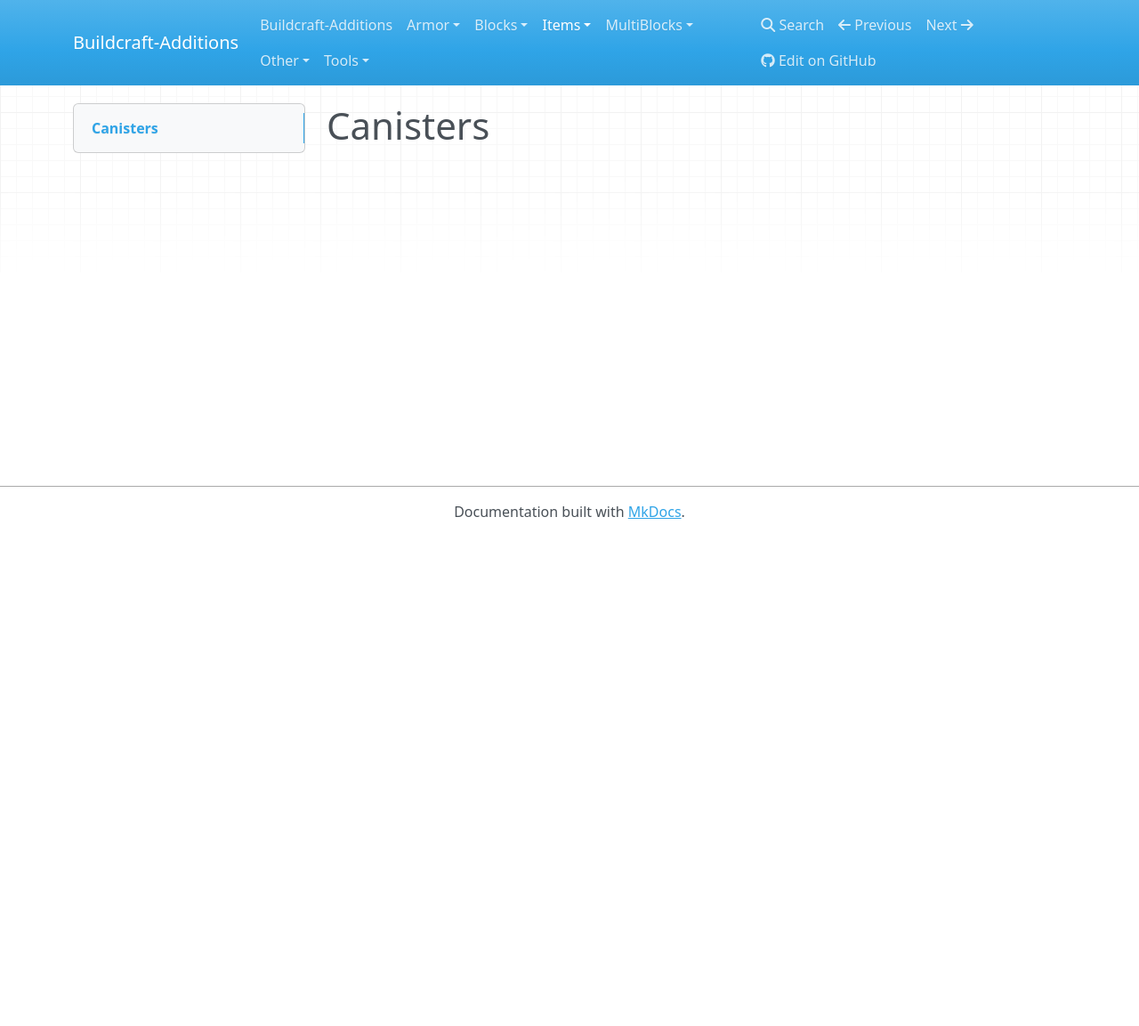
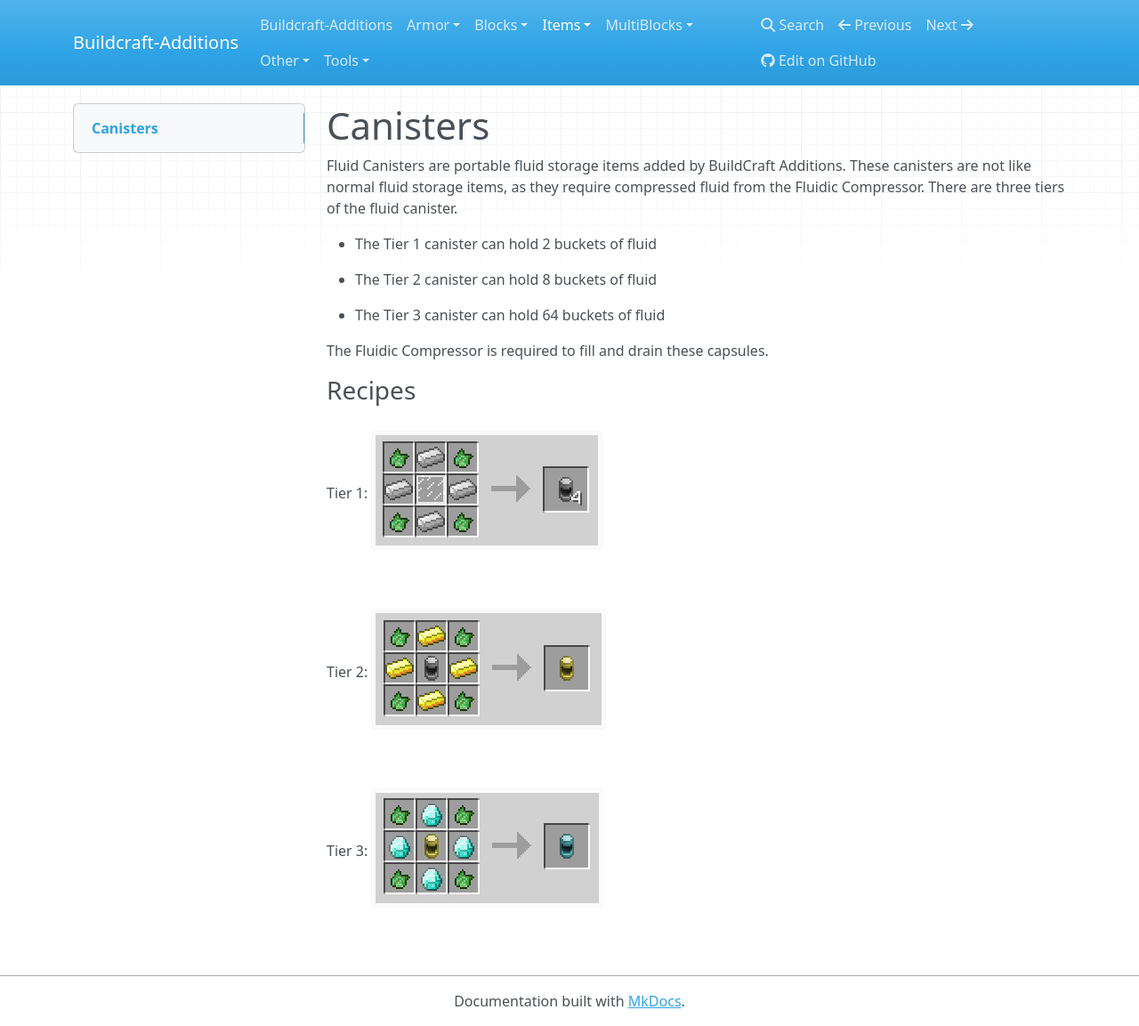
Before and after one commit to ModDocs/bca, an MkDocs documentation site: the page built from docs/Items/Canisters.md, in a window 1280 px wide and 1153 px high. Shown: the whole window at 89% size. Built offline with MkDocs 1.6.1, drawn with Linux system fonts in a browser that asks for light colours; nearby versions of some CDN libraries.

Commit message:
Add canister page

```diff
--- a/docs/Items/Canisters.md
+++ b/docs/Items/Canisters.md
@@ -1 +1,17 @@
 #Canisters
+Fluid Canisters are portable fluid storage items added by BuildCraft Additions. These canisters are not like normal fluid storage items, as they require compressed fluid from the Fluidic Compressor. There are three tiers of the fluid canister.
+
++ The Tier 1 canister can hold 2 buckets of fluid
+
++ The Tier 2 canister can hold 8 buckets of fluid
+
++ The Tier 3 canister can hold 64 buckets of fluid
+
+The Fluidic Compressor is required to fill and drain these capsules.
+
+### Recipes
+Tier 1: ![Lava Coil](../img/Blocks/FluidicCompressor/ironrecipe.png)
+
+Tier 2: ![Lava Coil](../img/Blocks/FluidicCompressor/goldrecipe.png)
+
+Tier 3: ![Lava Coil](../img/Blocks/FluidicCompressor/diamondrecipe.png)
```
Also changed, not shown: docs/Blocks/Fluidic Compressor.md (+1 -1 lines), docs/img/Blocks/FluidicCompressor/diamondrecipe.png (added), docs/img/Blocks/FluidicCompressor/goldrecipe.png (added), docs/img/Blocks/FluidicCompressor/ironrecipe.png (added).
